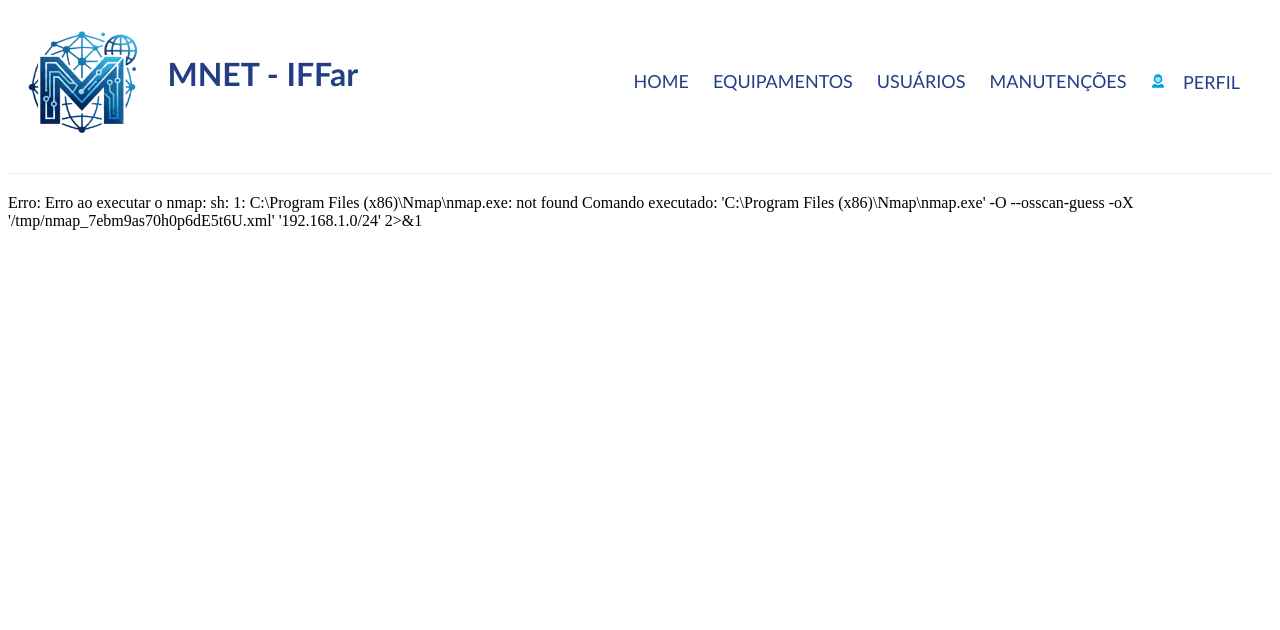
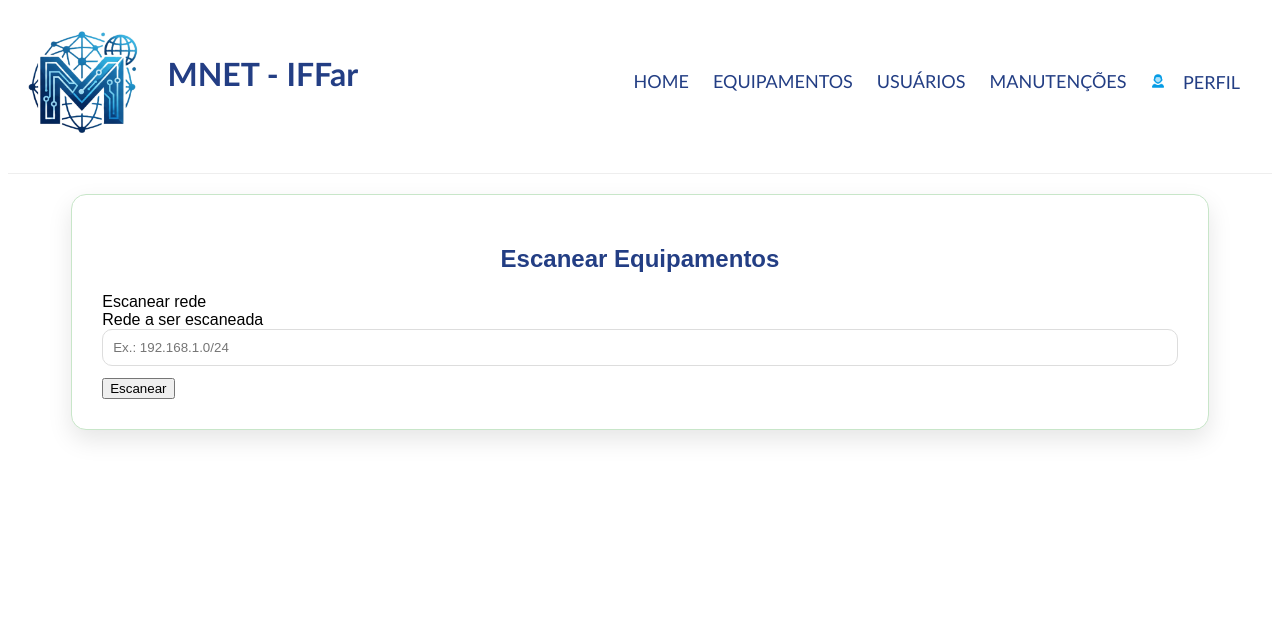
Before and after one commit to giuliamoccelin/tcc_inventario, a PHP site: page /escanear_nmap.php in a window 1280 px wide. Shown: the top 630 px of the page. Run offline with PHP 8.4, Linux system fonts and the light colour scheme; the visitor is signed in with stand-in values (Sample User, id 1).

Commit message:
Add files via upload

```diff
--- a/escanear_nmap.php
+++ b/escanear_nmap.php
@@ -1,6 +1,5 @@
 <?php
 include "connect.php";
-
 $msg = "";
 session_start();
 
@@ -10,63 +9,49 @@ if (!isset($_SESSION['email'])) {
     exit();
 }
 
-?>
-<!DOCTYPE html>
-<html lang="pt-br">
-
-<head>
-    <?php include "head.php"; // Inclui o head de navegação
-    ?>
-</head>
-
-<body>
-    <?php include "menu.php"; // Inclui o menu de navegação
-    ?>
-<?php
 /**
  * NmapScanner
  * ------------
- * Executa uma varredura de rede via nmap e retorna, para cada dispositivo
- * encontrado: endereço IPv4, endereço MAC, marca/fabricante (vendor),
- * hostname e sistema operacional estimado.
+ * Executa uma varredura de rede utilizando o Nmap e devolve, para cada
+ * dispositivo encontrado: endereço IPv4, endereço MAC, marca/fabricante
+ * (vendor), hostname e sistema operacional estimado.
  *
  * Requisitos:
- *  - nmap instalado no servidor (ex: /usr/bin/nmap)
- *  - Permissão para o usuário do Apache/PHP (www-data) executar nmap
- *    com privilégios elevados (necessário para -O e detecção de MAC via ARP).
- *    Veja as observações no final do arquivo.
+ *  - O Nmap precisa estar instalado no computador que está rodando o
+ *    Apache/PHP (nesta máquina, em C:\Arquivos de Programas (x86)\Nmap).
+ *  - No Windows, quem precisa ter privilégio de administrador é o
+ *    próprio processo do Apache/PHP (é necessário rodar o XAMPP "como
+ *    administrador"), pois a detecção de sistema operacional e de
+ *    endereço MAC depende disso.
  */
-
 class NmapScanner
 {
     private string $nmapPath;
 
-    public function __construct(string $nmapPath = '/usr/bin/nmap')
+    public function __construct(string $nmapPath)
     {
         $this->nmapPath = $nmapPath;
     }
 
     /**
-     * Executa a varredura em uma sub-rede (ex: "192.168.1.0/24")
-     * e retorna um array associativo com os dados de cada host ativo.
+     * Executa a varredura em uma sub-rede (por exemplo, "192.168.1.0/24")
+     * e devolve um array associativo com os dados de cada host ativo.
      */
     public function scanNetwork(string $subnet): array
     {
         $subnetEscapado = escapeshellarg($subnet);
         $arquivoSaida = tempnam(sys_get_temp_dir(), 'nmap_') . '.xml';
 
-        // -O         : tenta detectar o sistema operacional. Isso EXIGE uma
-        //              varredura de portas de verdade (o nmap usa as respostas
-        //              das portas para inferir o SO) — por isso não usamos "-sn"
-        //              aqui, que faria só descoberta de host sem varrer portas.
-        // --osscan-guess : aumenta a chance de "chutar" um SO quando não há certeza total
-        // -oX        : salva a saída em formato XML (muito mais confiável de parsear que texto puro)
-        //
-        // OBS: NÃO usamos "sudo" aqui. No Windows não existe esse conceito da
-        // mesma forma que no Linux — quem precisa ter privilégio de administrador
-        // é o próprio processo do Apache/PHP (rode o XAMPP como administrador).
-        // Em ambiente Linux, o equivalente seria configurar o sudoers para o
-        // usuário www-data poder rodar o nmap sem senha.
+        // -O             : tenta detectar o sistema operacional do
+        //                  dispositivo. Essa detecção exige uma varredura
+        //                  de portas de verdade, por isso não é usado o
+        //                  parâmetro "-sn", que faria apenas a descoberta
+        //                  de hosts sem testar nenhuma porta.
+        // --osscan-guess : aumenta a chance do nmap arriscar um sistema
+        //                  operacional quando não há certeza total.
+        // -oX            : salva o resultado em formato XML, que é bem
+        //                  mais fácil de interpretar do que o texto
+        //                  normal exibido no terminal.
         $comando = sprintf(
             '%s -O --osscan-guess -oX %s %s 2>&1',
             escapeshellarg($this->nmapPath),
@@ -79,19 +64,20 @@ class NmapScanner
         if ($codigoRetorno !== 0 || !file_exists($arquivoSaida)) {
             $mensagem = implode("\n", $saidaComando);
 
-            // No Windows, o terminal costuma usar CP-850/CP-1252 em vez de UTF-8,
-            // o que corrompe acentos (ex: "n�o" em vez de "não"). Convertemos aqui
-            // para exibir a mensagem de erro corretamente.
+            // No Windows, o terminal costuma devolver o texto na
+            // codificação CP-850 em vez de UTF-8, o que corrompe os
+            // acentos. Por isso a mensagem é convertida antes de ser
+            // exibida na tela.
             if (PHP_OS_FAMILY === 'Windows' && function_exists('mb_convert_encoding')) {
                 $convertido = @mb_convert_encoding($mensagem, 'UTF-8', 'CP850');
+
                 if ($convertido !== false) {
                     $mensagem = $convertido;
                 }
             }
 
             throw new RuntimeException(
-                "Erro ao executar o nmap: {$mensagem}\n" .
-                "Comando executado: {$comando}"
+                "Erro ao executar o nmap: {$mensagem}\nComando executado: {$comando}"
             );
         }
 
@@ -102,7 +88,8 @@ class NmapScanner
     }
 
     /**
-     * Faz o parse do XML gerado pelo nmap e extrai os campos desejados.
+     * Faz o parse do XML gerado pelo nmap e extrai os campos desejados
+     * para cada dispositivo encontrado.
      */
     private function parseXml(string $arquivoXml): array
     {
@@ -115,49 +102,59 @@ class NmapScanner
         $dispositivos = [];
 
         foreach ($xml->host as $host) {
-            // Ignora hosts que não estão "up"
+            // Ignora hosts que não responderam ao escaneamento.
             $estado = (string) $host->status['state'];
+
             if ($estado !== 'up') {
                 continue;
             }
 
             $dispositivo = [
-                'ipv4'                => null,
-                'mac'                 => null,
-                'marca'               => null,
-                'hostname'            => null,
-                'sistema_operacional' => null,
+                'ipv4' => '',
+                'mac' => '',
+                'marca' => '',
+                'hostname' => '',
+                'sistema_operacional' => '',
             ];
 
-            // Endereços (pode haver mais de um: ipv4 e mac)
+            // Um mesmo host pode ter mais de um endereço listado (IPv4 e
+            // MAC), por isso é necessário percorrer a lista de endereços.
             foreach ($host->address as $endereco) {
                 $tipo = (string) $endereco['addrtype'];
 
                 if ($tipo === 'ipv4') {
                     $dispositivo['ipv4'] = (string) $endereco['addr'];
-                } elseif ($tipo === 'mac') {
+                }
+
+                if ($tipo === 'mac') {
                     $dispositivo['mac'] = (string) $endereco['addr'];
-                    // O nmap só preenche "vendor" quando reconhece o fabricante
-                    // pelo prefixo do MAC (OUI). Se não reconhecer, fica vazio.
-                    $dispositivo['marca'] = isset($endereco['vendor'])
-                        ? (string) $endereco['vendor']
-                        : null;
+
+                    // O nmap só preenche o atributo "vendor" quando
+                    // reconhece o fabricante pelo prefixo do endereço
+                    // MAC (chamado de OUI). Quando não reconhece, o
+                    // campo simplesmente não existe no XML.
+                    if (isset($endereco['vendor'])) {
+                        $dispositivo['marca'] = (string) $endereco['vendor'];
+                    }
                 }
             }
 
-            // Hostname (pode não existir, dependendo do dispositivo/DNS reverso)
+            // O hostname pode não existir, dependendo do dispositivo e
+            // da configuração de DNS reverso da rede.
             if (isset($host->hostnames->hostname)) {
                 $dispositivo['hostname'] = (string) $host->hostnames->hostname['name'];
             }
 
-            // Sistema operacional: o nmap pode sugerir vários "osmatch" com
-            // percentuais de precisão diferentes. Aqui pegamos o de maior precisão.
+            // O nmap pode sugerir mais de um "osmatch", cada um com um
+            // percentual de precisão diferente. Aqui é escolhido o
+            // palpite com a maior precisão.
             if (isset($host->os->osmatch)) {
-                $melhorNome = null;
+                $melhorNome = '';
                 $melhorPrecisao = 0;
 
                 foreach ($host->os->osmatch as $osmatch) {
                     $precisao = (int) $osmatch['accuracy'];
+
                     if ($precisao > $melhorPrecisao) {
                         $melhorPrecisao = $precisao;
                         $melhorNome = (string) $osmatch['name'];
@@ -174,30 +171,134 @@ class NmapScanner
     }
 }
 
-/* =========================================================
- * EXEMPLO DE USO
- * ========================================================= */
+// Caminho do executável do nmap nesta máquina. Caso o programa esteja
+// instalado em outro local, ou o sistema seja usado em outro
+// computador, esse caminho precisa ser ajustado.
+$caminho_nmap = 'C:\Program Files (x86)\\Nmap\\nmap.exe';
 
-try {
-    // ATENÇÃO: ajuste esse caminho para o local real do nmap.exe na sua máquina.
-    // Descubra rodando "where nmap" no Prompt de Comando.
-    // Em Linux/servidor seria algo como '/usr/bin/nmap'.
-    $scanner = new NmapScanner('C:\\Program Files (x86)\\Nmap\\nmap.exe');
-    $dispositivos = $scanner->scanNetwork('192.168.1.0/24');
+/**
+ * Recebe um valor vindo do escaneamento e devolve um texto para exibir
+ * na tabela. Quando o Nmap não consegue descobrir a informação (o que é
+ * comum com hostname, MAC e marca, já que dependem de DNS reverso e de
+ * privilégio de administrador), o valor chega vazio, e essa função
+ * mostra um aviso ao invés de deixar a célula em branco.
+ */
+function textoParaExibicao(string $valor): string
+{
+    if ($valor === "") {
+        return "Não identificado";
+    }
 
-    foreach ($dispositivos as $d) {
-        echo "IPv4: "                . ($d['ipv4'] ?? 'N/D') . "\n";
-        echo "MAC: "                 . ($d['mac'] ?? 'N/D') . "\n";
-        echo "Marca (Vendor): "      . ($d['marca'] ?? 'N/D') . "\n";
-        echo "Hostname: "            . ($d['hostname'] ?? 'N/D') . "\n";
-        echo "Sistema Operacional: " . ($d['sistema_operacional'] ?? 'N/D') . "\n";
-        echo str_repeat('-', 40) . "\n";
+    return $valor;
+}
+
+$dispositivos_encontrados = [];
+$rede_pesquisada = "";
+
+// O formulário de escaneamento é enviado pelo método POST.
+if ($_POST) {
+    $rede_pesquisada = $_POST['subnet'];
+
+    try {
+        $scanner = new NmapScanner($caminho_nmap);
+        $dispositivos_encontrados = $scanner->scanNetwork($rede_pesquisada);
+
+        if (count($dispositivos_encontrados) === 0) {
+            $msg = "Nenhum dispositivo respondeu dentro da faixa informada.";
+        }
+    } catch (Exception $erro) {
+        $msg = "Erro ao escanear a rede: " . $erro->getMessage();
     }
-} catch (Exception $e) {
-    echo "Erro: " . $e->getMessage();
 }
 ?>
+<!DOCTYPE html>
+<html lang="pt-br">
 
+<head>
+    <?php include "head.php"; // Inclui o head de navegação
+    ?>
+</head>
+
+<body>
+    <?php include "menu.php"; // Inclui o menu de navegação
+    ?>
+
+    <div class="fundo-tabela">
+        <div class="card-tabela">
+
+            <div class="titulo">
+                <h2>Escanear Equipamentos</h2>
+            </div>
+
+            <!-- Formulário onde o usuário informa a faixa de rede a ser escaneada -->
+            <div class="painel-filtros">
+                <div class="filtros-titulo">Escanear rede</div>
+                <form method="post" action="">
+                    <div class="filtros-grid">
+                        <div class="filtro-grupo">
+                            <label for="subnet">Rede a ser escaneada</label>
+                            <input type="text" id="subnet" name="subnet" placeholder="Ex.: 192.168.1.0/24"
+                                value="<?php echo htmlspecialchars($rede_pesquisada); ?>" required>
+                        </div>
+                    </div>
+                    <div class="filtros-acoes" style="margin-top: 12px;">
+                        <button type="submit" class="btn-filtrar">Escanear</button>
+                    </div>
+                </form>
+            </div>
+
+            <?php if ($msg !== "") { ?>
+                <p class="info-resultado"><?php echo $msg; ?></p>
+            <?php } ?>
+
+            <!-- Tabela com os dispositivos encontrados, exibida apenas depois de um escaneamento -->
+            <?php if (count($dispositivos_encontrados) > 0) { ?>
+                <table>
+                    <thead>
+                        <tr>
+                            <th>Hostname</th>
+                            <th>IPv4</th>
+                            <th>MAC</th>
+                            <th>Marca</th>
+                            <th>Sistema Operacional</th>
+                            <th>Ações</th>
+                        </tr>
+                    </thead>
+                    <tbody>
+                        <?php foreach ($dispositivos_encontrados as $dispositivo) { ?>
+                            <tr>
+                                <td><?php echo htmlspecialchars(textoParaExibicao($dispositivo['hostname'])); ?></td>
+                                <td><?php echo htmlspecialchars($dispositivo['ipv4']); ?></td>
+                                <td><?php echo htmlspecialchars(textoParaExibicao($dispositivo['mac'])); ?></td>
+                                <td><?php echo htmlspecialchars(textoParaExibicao($dispositivo['marca'])); ?></td>
+                                <td><?php echo htmlspecialchars(textoParaExibicao($dispositivo['sistema_operacional'])); ?></td>
+                                <td>
+                                    <div class="opcoes">
+                                        <!--
+                                            Os dados do dispositivo são enviados pela própria URL
+                                            (método GET) para a tela de cadastro. Quando algum campo
+                                            não foi identificado pelo Nmap, ele chega vazio, e o
+                                            usuário pode preenchê-lo manualmente antes de salvar.
+                                        -->
+                                        <a class="btn-salvar" href="cadastro_maquina.php?hostname=<?php echo urlencode($dispositivo['hostname']); ?>&ipv4=<?php echo urlencode($dispositivo['ipv4']); ?>&mac=<?php echo urlencode($dispositivo['mac']); ?>&marca=<?php echo urlencode($dispositivo['marca']); ?>&so=<?php echo urlencode($dispositivo['sistema_operacional']); ?>">
+                                            Cadastrar
+                                        </a>
+                                    </div>
+                                </td>
+                            </tr>
+                        <?php } ?>
+                    </tbody>
+                </table>
+                <p class="info-resultado">
+                    Os campos marcados como "Não identificado" não foram encontrados pelo Nmap.
+                    Isso costuma acontecer quando o programa não está sendo executado com
+                    privilégio de administrador. Você pode preenchê-los manualmente na tela
+                    de cadastro antes de salvar.
+                </p>
+            <?php } ?>
+
+        </div>
+    </div>
 </body>
 
 </html>
```
